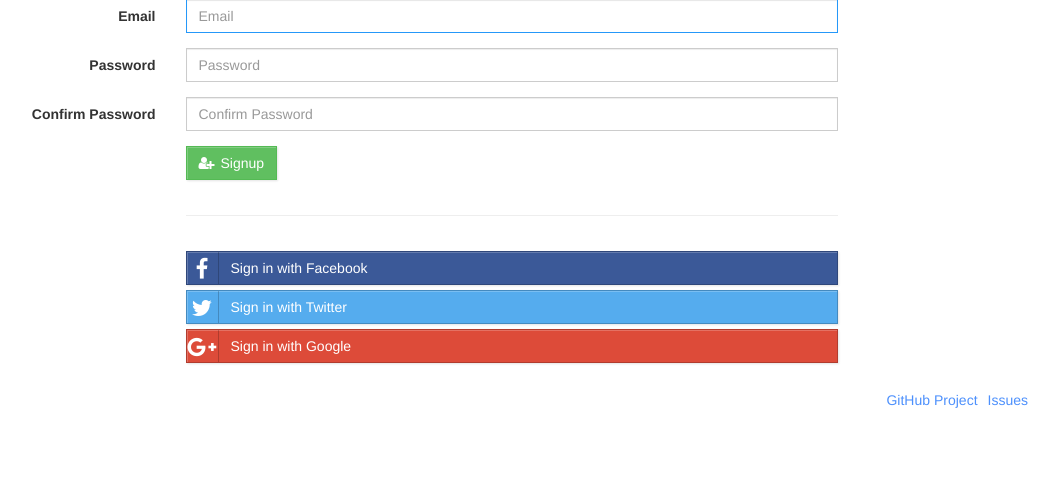
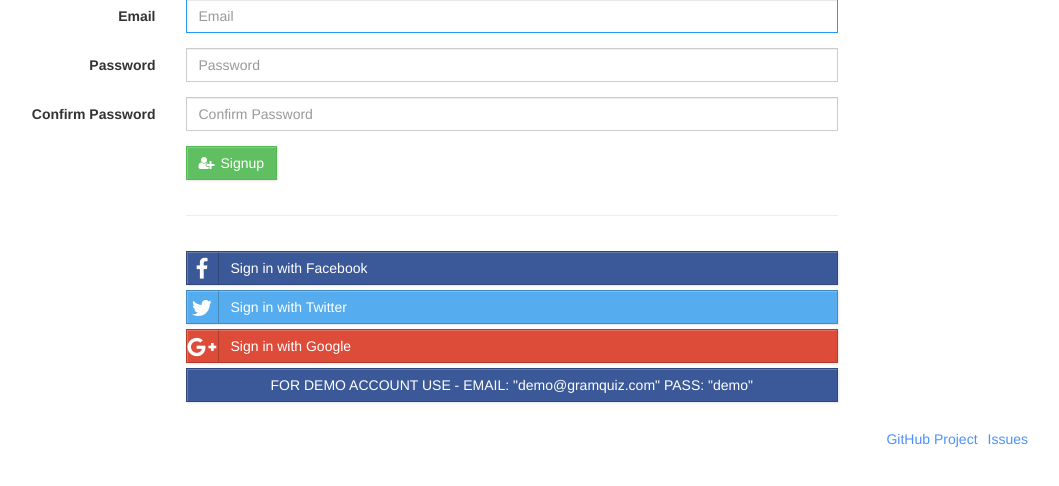
Before and after one commit to yodacom/gramquiz2, a Node project: template views/account/signup.pug in a window 1280 px wide. Shown: the part 167-653 px from the top of the page, without its empty margins (177-1236 px from the left). Run offline with Node 20 templates, Linux system fonts and the light colour scheme; the template is opened without the code that fills it, so the values that code supplies are empty; style sheets or scripts are compiled from the project's sources; some libraries are stand-ins or nearby versions.

Commit message:
added Demo Account to login and signup

```diff
--- a/views/account/login.pug
+++ b/views/account/login.pug
@@ -33,6 +33,10 @@
         a.btn.btn-block.btn-google.btn-social(href='/auth/google')
           i.fa.fa-google-plus
           | Sign in with Google
+
+        p.btn.btn-block.btn-facebook.brn-social
+          | FOR DEMO ACCOUNT USE - EMAIL: "demo@gramquiz.com" PASS: "demo"
+
         //- a.btn.btn-block.btn-github.btn-social(href='/auth/github')
         //-   i.fa.fa-github
         //-   | Sign in with GitHub
--- a/views/account/signup.pug
+++ b/views/account/signup.pug
@@ -36,3 +36,6 @@
         a.btn.btn-block.btn-google.btn-social(href='/auth/google')
           i.fa.fa-google-plus
           | Sign in with Google
+
+        p.btn.btn-block.btn-facebook.brn-social
+          | FOR DEMO ACCOUNT USE - EMAIL: "demo@gramquiz.com" PASS: "demo"
```
